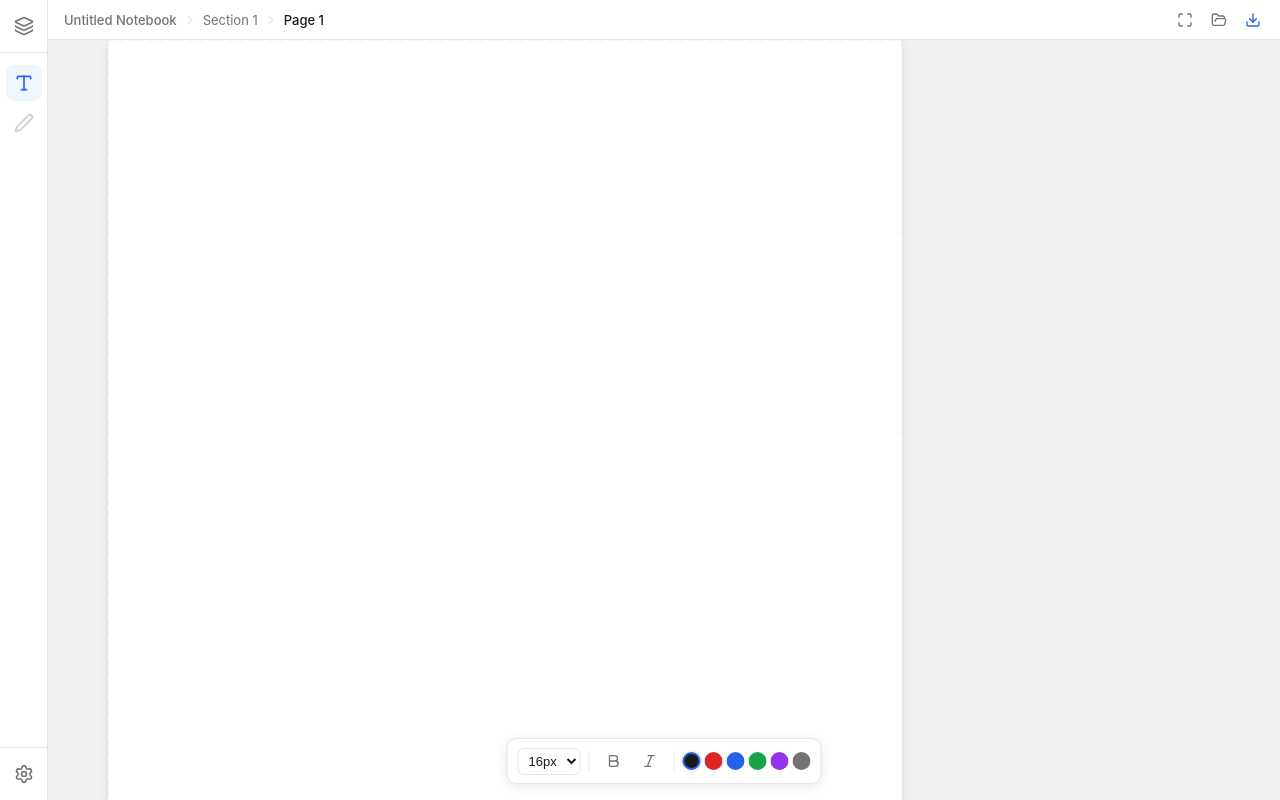
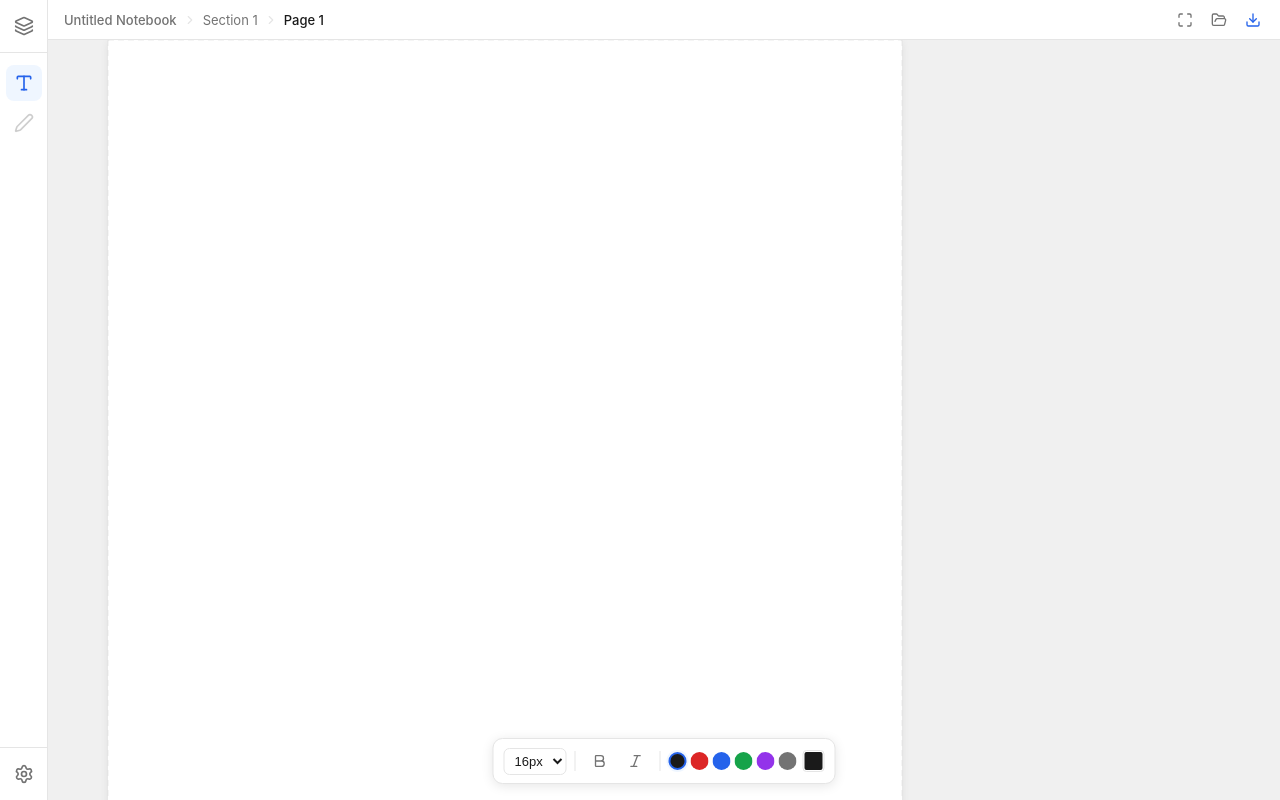
Before and after one commit to CynaCons/PowerNote, a React (Vite) app: page / in a window 1280 px wide. Both pictures are taken after a click on the button 23 px from the left and 83 px from the top of the page. Built offline with nearby package versions, Linux system fonts and the light colour scheme.

Commit message:
feat: add custom color picker to text toolbar
Adds an <input type="color"> next to the preset color swatches,
allowing users to pick any color for their text.

Co-Authored-By: Claude Opus 4.6 (1M context) <noreply@anthropic.com>

```diff
--- a/src/components/toolbar/BottomToolbar.css
+++ b/src/components/toolbar/BottomToolbar.css
@@ -86,3 +86,23 @@
   border-color: var(--color-primary);
   box-shadow: 0 0 0 2px var(--color-active);
 }
+
+.text-toolbar__color-picker {
+  width: 22px;
+  height: 22px;
+  border: 1px solid var(--color-border);
+  border-radius: 4px;
+  padding: 0;
+  cursor: pointer;
+  background: none;
+  margin-left: 2px;
+}
+
+.text-toolbar__color-picker::-webkit-color-swatch-wrapper {
+  padding: 1px;
+}
+
+.text-toolbar__color-picker::-webkit-color-swatch {
+  border: none;
+  border-radius: 2px;
+}
--- a/src/components/toolbar/TextToolbar.tsx
+++ b/src/components/toolbar/TextToolbar.tsx
@@ -86,6 +86,14 @@ export function TextToolbar({ options, onChange }: TextToolbarProps) {
             title={color.label}
           />
         ))}
+        <input
+          type="color"
+          className="text-toolbar__color-picker"
+          value={options.fill}
+          onChange={(e) => onChange({ fill: e.target.value })}
+          title="Custom color"
+          data-testid="color-picker"
+        />
       </div>
     </div>
   );
```
